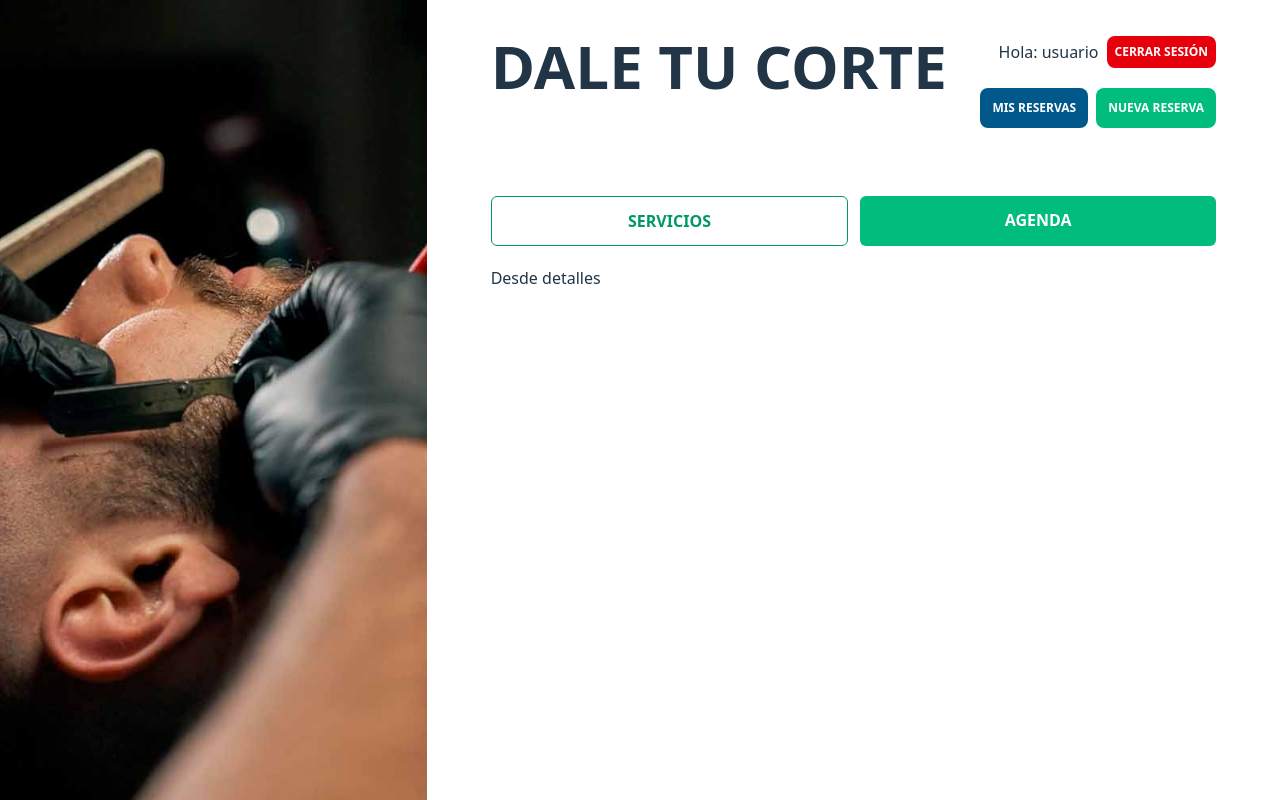
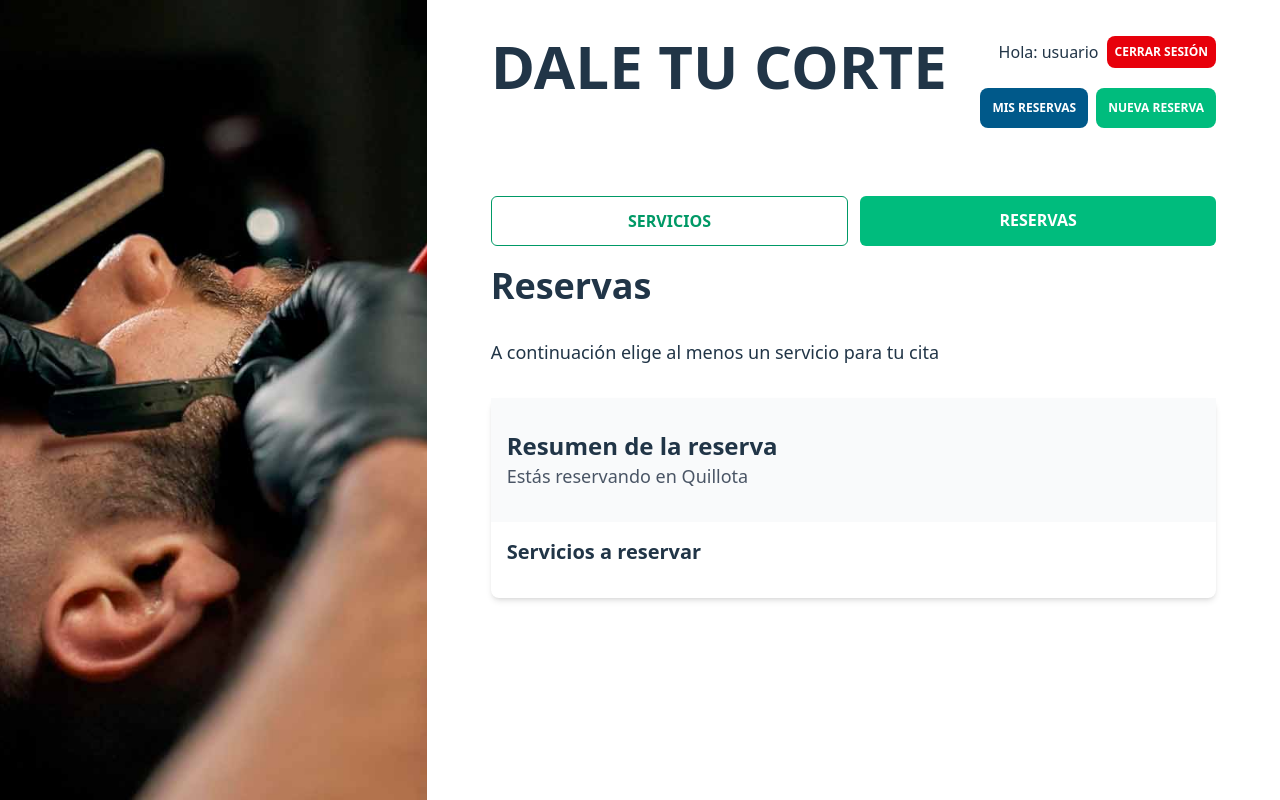
Before and after one commit to michelanyelo/Salon-MEVN, a Vue app in the folder frontend/: page /reservas/nueva/detalles in a window 1280 px wide. Built offline with nearby package versions, Linux system fonts and the light colour scheme.

Commit message:
Agregar vista de detalles de reservas y componente de selección de servicios en el frontend

```diff
--- /dev/null
+++ b/frontend/src/components/services/SelectedComp.vue
@@ -0,0 +1,38 @@
+<script setup>
+import { formatCurrency } from '../../helpers/index.js'
+import { useAppointmentStore } from '@/stores/appointments.js'
+
+const appointment = useAppointmentStore()
+
+defineProps({
+  service: Object,
+})
+</script>
+
+<template>
+  <div
+    class="rounded-lg p-4 flex justify-between items-center mb-4 hover:cursor-pointer hover:bg-gray-100 transition duration-300"
+  >
+    <div>
+      <p class="text-lg font-semibold text-gray-800">{{ service.name }}</p>
+      <p class="text-xl font-bold text-green-600">{{ formatCurrency(service.price) }}</p>
+      <div class="mt-2 pt-1 border-t border-gray-200 text-sm text-gray-600 font-semibold">
+        <p >Viernes, 14 de febrero de 2025</p>
+        <p >18:30 hrs</p>
+      </div>
+    </div>
+
+    <button
+      type="button"
+      class="inline-flex items-center rounded-md bg-red-500 text-white text-sm px-3 py-2 font-semibold shadow-sm ring-1 ring-inset ring-red-200 hover:bg-red-600 hover:cursor-pointer"
+      @click="appointment.onServiceSelected(service)"
+    >
+      <svg xmlns="http://www.w3.org/2000/svg" fill="none" viewBox="0 0 24 24" stroke-width="1.5" stroke="currentColor" class="size-5">
+        <path stroke-linecap="round" stroke-linejoin="round" d="m14.74 9-.346 9m-4.788 0L9.26 9m9.968-3.21c.342.052.682.107 1.022.166m-1.022-.165L18.16 19.673a2.25 2.25 0 0 1-2.244 2.077H8.084a2.25 2.25 0 0 1-2.244-2.077L4.772 5.79m14.456 0a48.108 48.108 0 0 0-3.478-.397m-12 .562c.34-.059.68-.114 1.022-.165m0 0a48.11 48.11 0 0 1 3.478-.397m7.5 0v-.916c0-1.18-.91-2.164-2.09-2.201a51.964 51.964 0 0 0-3.32 0c-1.18.037-2.09 1.022-2.09 2.201v.916m7.5 0a48.667 48.667 0 0 0-7.5 0" />
+      </svg>
+
+    </button>
+  </div>
+</template>
+
+<style scoped></style>
--- a/frontend/src/views/appointments/DetailsView.vue
+++ b/frontend/src/views/appointments/DetailsView.vue
@@ -1,11 +1,53 @@
 <script setup>
+import SelectedComp from '@/components/services/SelectedComp.vue'
+import { useAppointmentStore } from '@/stores/appointments.js'
 
+const appointments = useAppointmentStore()
 </script>
 
 <template>
-<h1>Desde detalles</h1>
+  <h2 class="text-4xl font-bold">Reservas</h2>
+  <p class="text-lg mt-5 text-base">A continuación elige al menos un servicio para tu cita</p>
+
+  <div class="bg-white rounded-lg shadow-md">
+    <div class="bg-gray-50 w-full px-4 py-8">
+      <h2 class="text-2xl font-bold text-gray-800">Resumen de la reserva</h2>
+      <p class="text-lg text-gray-600">Estás reservando en Quillota</p>
+    </div>
+
+    <div class="p-4">
+      <h3 class="text-xl font-semibold text-gray-700 mb-4">Servicios a reservar</h3>
+      <div class="space-y-4">
+        <SelectedComp
+          v-for="service in appointments.services"
+          :key="service._id"
+          :service="service"
+        />
+      </div>
+
+<!--      <div class="mt-6 pt-4 border-t border-gray-200">-->
+<!--        <p class="text-lg text-gray-700">Sub total servicios agregados</p>-->
+<!--        <p class="text-xl font-bold text-green-600">$29.000 CLP</p>-->
+<!--      </div>-->
+
+<!--      <div class="mt-6 pt-4 border-t border-gray-200">-->
+<!--        <p class="text-lg text-gray-700">¿Tienes algún código de descuento?</p>-->
+<!--        <input-->
+<!--          type="text"-->
+<!--          class="mt-2 p-2 border border-gray-300 rounded-md"-->
+<!--          placeholder="Ingresa tu código"-->
+<!--        />-->
+<!--        <button class="mt-2 px-4 py-2 bg-blue-500 text-white rounded-md hover:bg-blue-600">-->
+<!--          Validar-->
+<!--        </button>-->
+<!--      </div>-->
+
+<!--      <div class="mt-6 pt-4 border-t border-gray-200">-->
+<!--        <p class="text-xl font-bold text-gray-800">Total</p>-->
+<!--        <p class="text-2xl font-bold text-green-600">$29.000 CLP</p>-->
+<!--      </div>-->
+    </div>
+  </div>
 </template>
 
-<style scoped>
-
-</style>
+<style scoped></style>
--- a/frontend/src/views/appointments/NewLayout.vue
+++ b/frontend/src/views/appointments/NewLayout.vue
@@ -24,10 +24,13 @@ const route = useRoute()
           ? 'bg-emerald-500 text-white hover:bg-emerald-600'
           : 'bg-white text-emerald-600 border-emerald-600 border-1'
       "
-      >Agenda
+      >Reservas
     </RouterLink>
   </nav>
-  <RouterView />
+
+  <div class="space-y-8">
+    <RouterView />
+  </div>
 </template>
 
 <style scoped></style>
--- a/frontend/src/views/appointments/ServicesView.vue
+++ b/frontend/src/views/appointments/ServicesView.vue
@@ -6,10 +6,10 @@ const serviceStore = useServiceStore()
 </script>
 
 <template>
-  <h2 class="text-4xl font-bold mt-10">Servicios</h2>
+  <h2 class="text-4xl font-bold">Servicios</h2>
   <p class="text-lg mt-5 text-base">A continuación elige al menos un servicio para tu cita</p>
 
-  <div class="grid grid-cols-2 gap-5 mt-5">
+  <div class="grid grid-cols-2 gap-5">
     <ItemComp v-for="service in serviceStore.allServices" :key="service._id" :service="service" />
   </div>
 </template>
```
